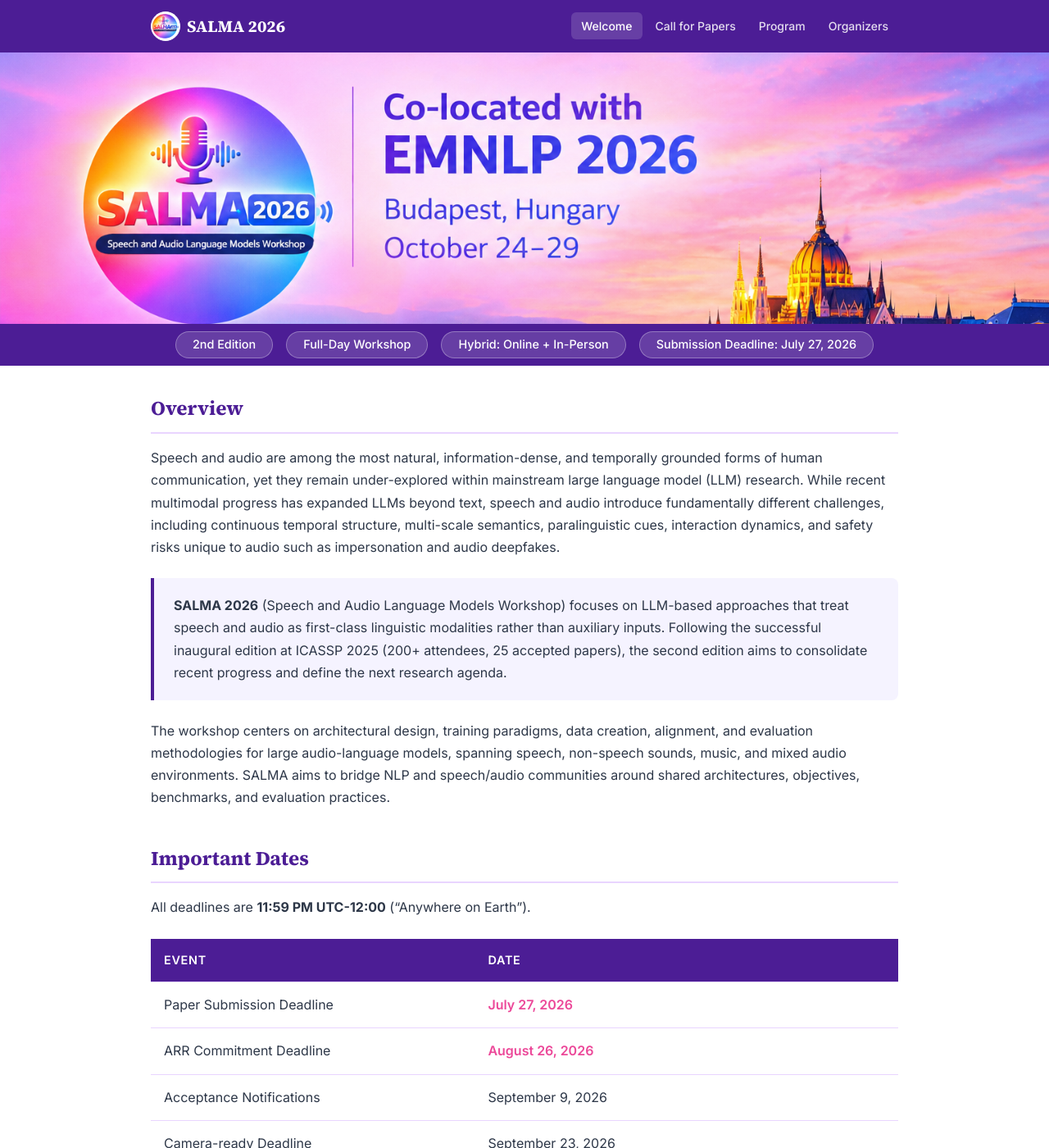
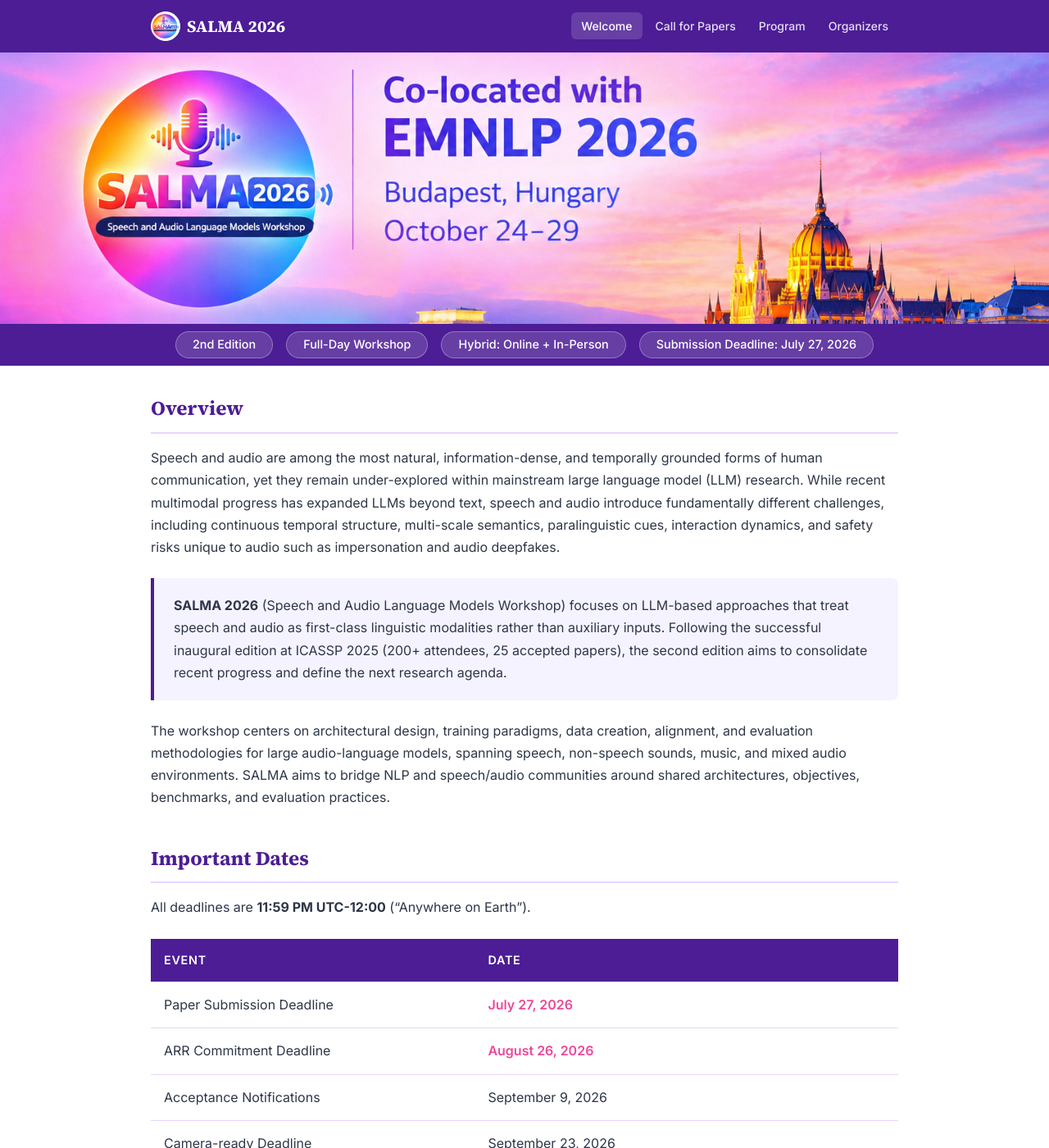
Before and after one commit to salma-workshop/salma-2026, a Jekyll site: the page built from index.md, in a window 1280 px wide and 1400 px high. Shown: the whole window at 82% size. Built offline with Jekyll 4.4.1, drawn with Linux system fonts in a browser that asks for light colours.

Commit message:
Shift banner crop down: less sky, more skyline

```diff
--- a/assets/css/style.css
+++ b/assets/css/style.css
@@ -116,7 +116,7 @@ body {
 
 /* Hero */
 .hero {
-  background: #b27fbf;
+  background: #ac7ebe;
   color: #fff;
   text-align: center;
   margin: 0;
@@ -128,7 +128,7 @@ body {
   width: 100%;
   line-height: 0;
   font-size: 0;
-  background: #b27fbf;
+  background: #ac7ebe;
   margin: 0;
   padding: 0;
   overflow: hidden;
```
Also changed, not shown: assets/images/banner.png.
